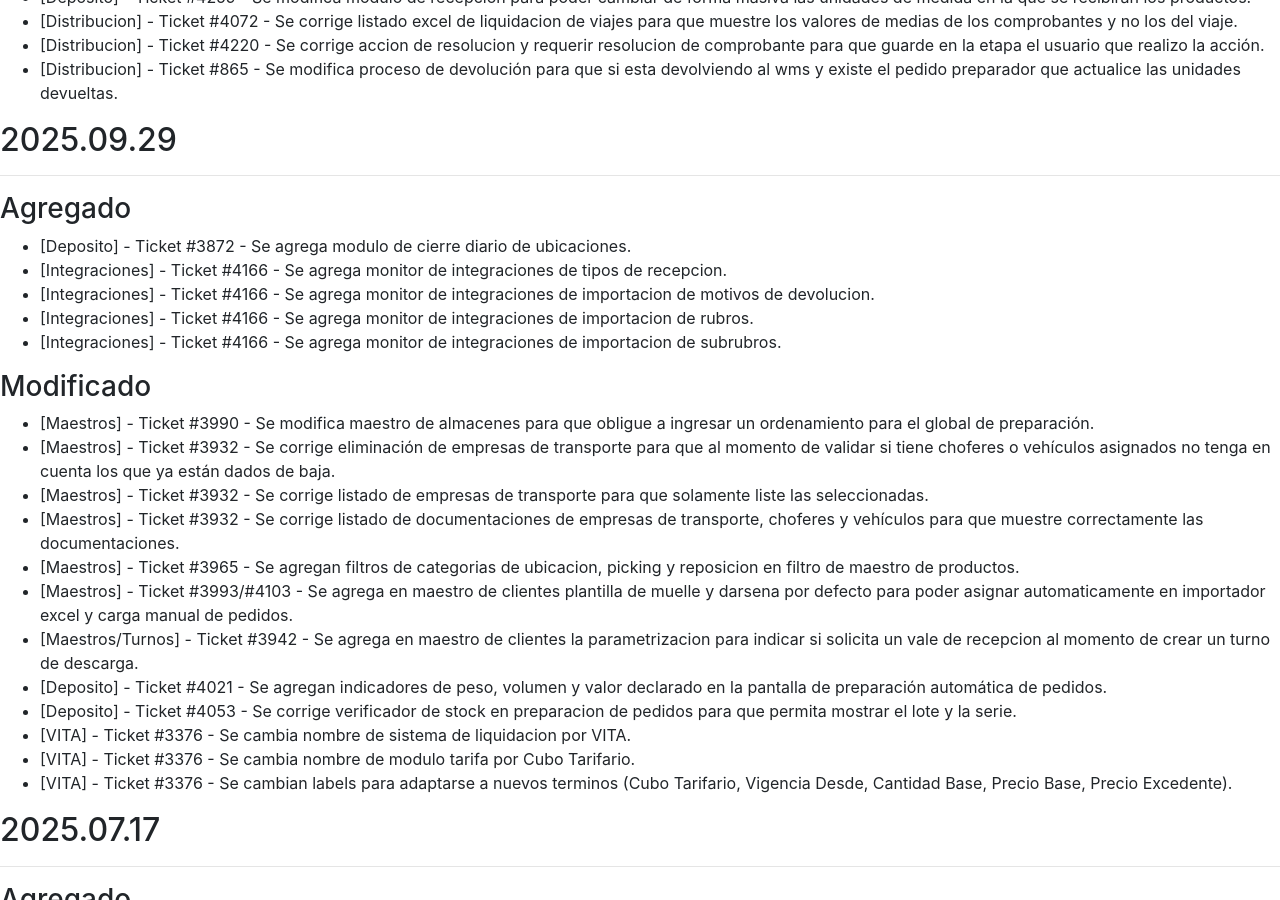
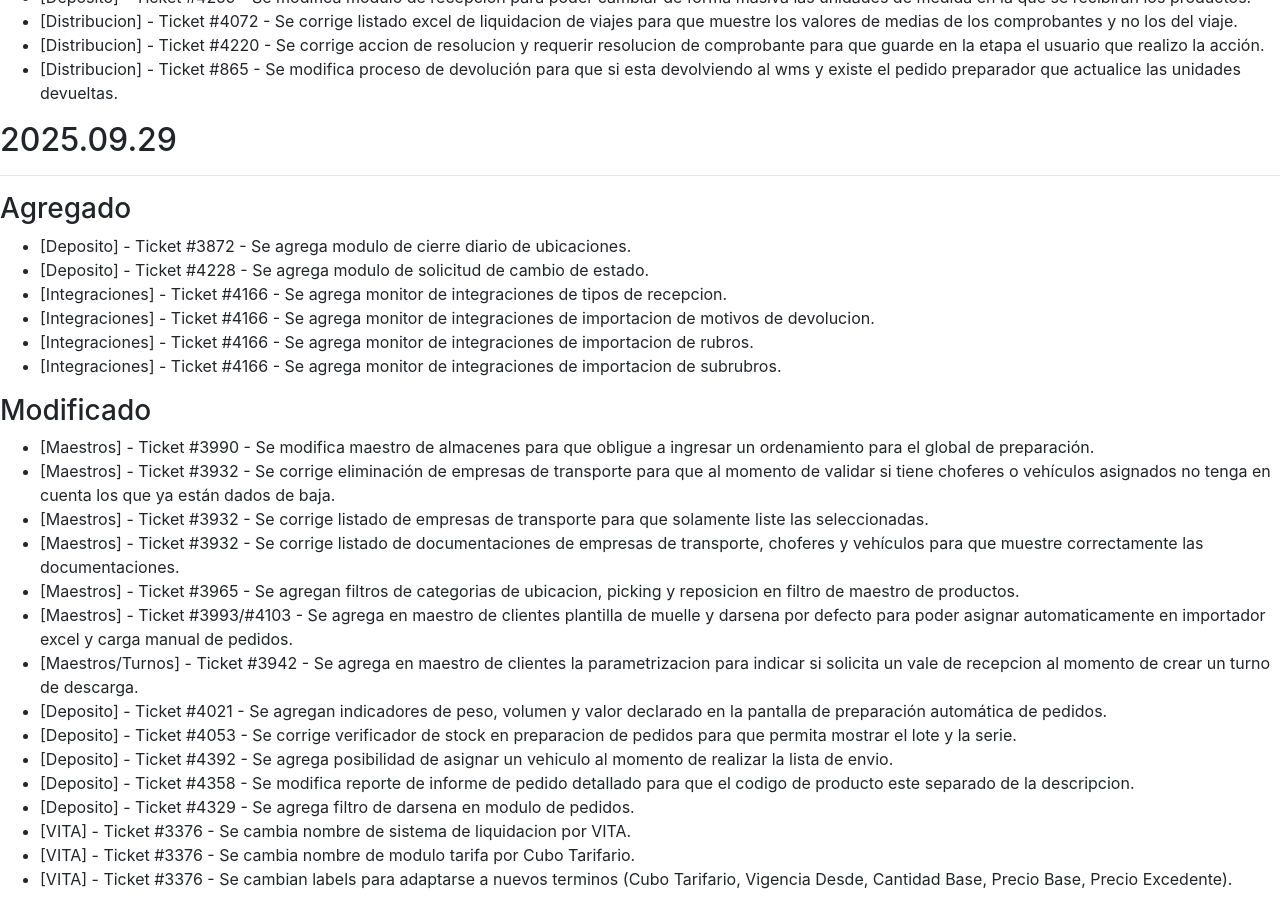
Before and after one commit to brainsys-arsaad/versionado, a Jekyll site: the page built from registro-cambios.markdown, in a window 1280 px wide and 900 px high, scrolled down 939 px. Built offline with Jekyll 4.4.1, drawn with Linux system fonts in a browser that asks for light colours.

Commit message:
Update registro-cambios.markdown

```diff
--- a/registro-cambios.markdown
+++ b/registro-cambios.markdown
@@ -153,6 +153,7 @@ El formato esta basado en [Keep a Changelog](https://keepachangelog.com/es-ES/1.
 ### Agregado
 
 - [Deposito] - Ticket #3872 - Se agrega modulo de cierre diario de ubicaciones.
+- [Deposito] - Ticket #4228 - Se agrega modulo de solicitud de cambio de estado.
 - [Integraciones] - Ticket #4166 - Se agrega monitor de integraciones de tipos de recepcion.
 - [Integraciones] - Ticket #4166 - Se agrega monitor de integraciones de importacion de motivos de devolucion.
 - [Integraciones] - Ticket #4166 - Se agrega monitor de integraciones de importacion de rubros.
@@ -169,6 +170,9 @@ El formato esta basado en [Keep a Changelog](https://keepachangelog.com/es-ES/1.
 - [Maestros/Turnos] - Ticket #3942 - Se agrega en maestro de clientes la parametrizacion para indicar si solicita un vale de recepcion al momento de crear un turno de descarga.
 - [Deposito] - Ticket #4021 - Se agregan indicadores de peso, volumen y valor declarado en la pantalla de preparación automática de pedidos.
 - [Deposito] - Ticket #4053 - Se corrige verificador de stock en preparacion de pedidos para que permita mostrar el lote y la serie.
+- [Deposito] - Ticket #4392 - Se agrega posibilidad de asignar un vehiculo al momento de realizar la lista de envio.
+- [Deposito] - Ticket #4358 - Se modifica reporte de informe de pedido detallado para que el codigo de producto este separado de la descripcion.
+- [Deposito] - Ticket #4329 - Se agrega filtro de darsena en modulo de pedidos.
 - [VITA] - Ticket #3376 - Se cambia nombre de sistema de liquidacion por VITA.
 - [VITA] - Ticket #3376 - Se cambia nombre de modulo tarifa por Cubo Tarifario.
 - [VITA] - Ticket #3376 - Se cambian labels para adaptarse a nuevos terminos (Cubo Tarifario, Vigencia Desde, Cantidad Base, Precio Base, Precio Excedente).
```
